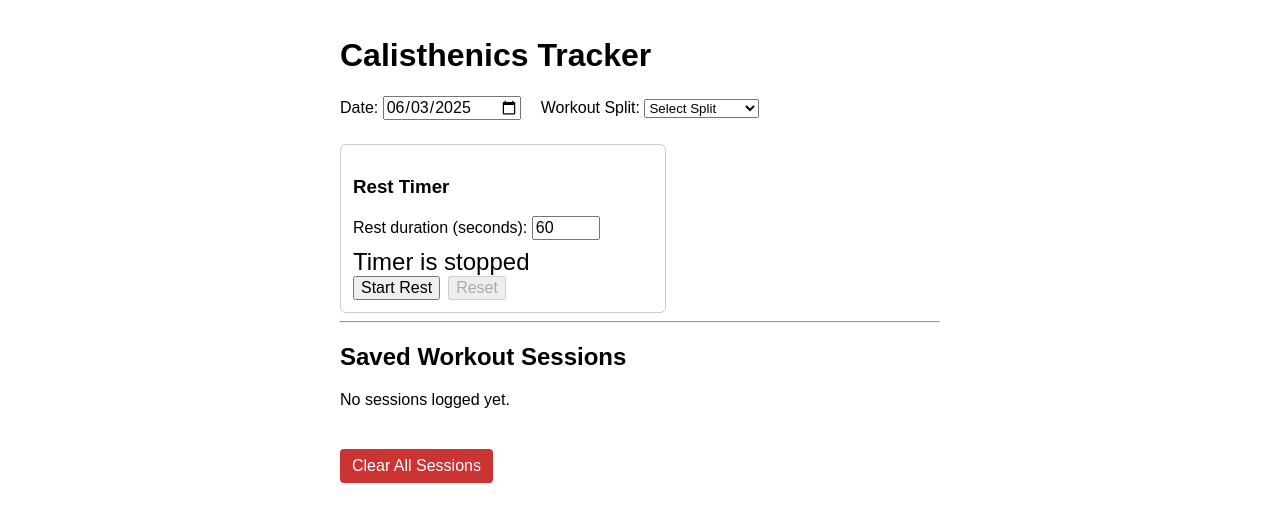
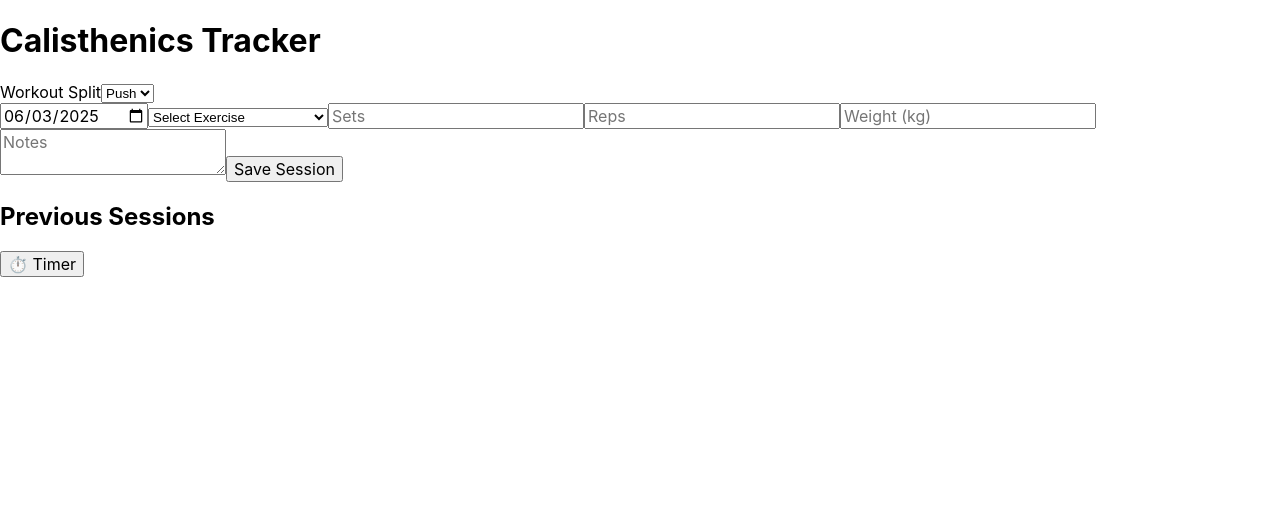
Before and after one commit to LouisBeast/take-3, a React (Create React App) app: page / in a window 1280 px wide. Shown: the top 522 px of the page. Built offline with nearby package versions, Linux system fonts and the light colour scheme.

Commit message:
Update App.js

```diff
--- a/src/App.js
+++ b/src/App.js
@@ -1,362 +1,230 @@
 import React, { useState, useEffect } from "react";
 
-const workoutSplits = {
-  Pull: {
-    "Pull-ups": "3 sets of 5–6 reps",
-    "Assisted Pull-ups": "3 sets of 8 reps (with band)",
-  },
-  Push: {
-    Dips: "4 sets of 8–10 reps",
-    "Weighted Dips": "3 sets of 6–7 reps (10kg)",
-  },
-  Legs: {
-    "Bodyweight Squats": "3 sets of 15 reps",
-    Lunges: "3 sets of 12 reps each leg",
-  },
-  "Skills & Mobility": {
-    "L-sit Hold": "3 sets of 10–20 seconds",
-    "Skin the Cat": "3 sets of 5 reps",
-  },
-};
+function App() {
+  const [sessions, setSessions] = useState(() => {
+    const stored = localStorage.getItem("workout_sessions");
+    return stored ? JSON.parse(stored) : [];
+  });
 
-export default function App() {
-  const [date, setDate] = useState(new Date().toISOString().substring(0, 10));
-  const [split, setSplit] = useState("");
-  const [inputs, setInputs] = useState({}); // { exerciseName: { sets, reps, weight, notes } }
-  const [sessions, setSessions] = useState([]);
+  const [split, setSplit] = useState("Push");
+  const [form, setForm] = useState({
+    date: new Date().toISOString().split("T")[0],
+    exercise: "",
+    sets: "",
+    reps: "",
+    weight: "",
+    notes: "",
+    band: ""
+  });
 
-  // Rest timer
-  const [restTime, setRestTime] = useState(60);
-  const [timerActive, setTimerActive] = useState(false);
-  const [secondsLeft, setSecondsLeft] = useState(restTime);
+  const [showTimer, setShowTimer] = useState(false);
+  const [timeLeft, setTimeLeft] = useState(60);
+  const [timerRunning, setTimerRunning] = useState(false);
 
-  // Load sessions from localStorage
   useEffect(() => {
-    const stored = localStorage.getItem("calisthenics_sessions");
-    if (stored) setSessions(JSON.parse(stored));
-  }, []);
-
-  // Save sessions to localStorage
-  useEffect(() => {
-    localStorage.setItem("calisthenics_sessions", JSON.stringify(sessions));
+    localStorage.setItem("workout_sessions", JSON.stringify(sessions));
   }, [sessions]);
 
-  // Rest timer effect
   useEffect(() => {
     let timer = null;
-    if (timerActive && secondsLeft > 0) {
-      timer = setTimeout(() => setSecondsLeft(secondsLeft - 1), 1000);
-    } else if (secondsLeft === 0 && timerActive) {
-      setTimerActive(false);
-      alert("Rest time is over! Ready for next set?");
+    if (timerRunning && timeLeft > 0) {
+      timer = setTimeout(() => setTimeLeft(timeLeft - 1), 1000);
+    } else if (timeLeft === 0) {
+      setTimerRunning(false);
     }
     return () => clearTimeout(timer);
-  }, [timerActive, secondsLeft]);
+  }, [timerRunning, timeLeft]);
 
-  // Handle input changes for exercises
-  function handleInputChange(exercise, field, value) {
-    setInputs((prev) => ({
-      ...prev,
-      [exercise]: {
-        ...prev[exercise],
-        [field]: value,
-      },
-    }));
-  }
+  const handleChange = (e) => {
+    const { name, value } = e.target;
+    setForm((prev) => ({ ...prev, [name]: value }));
+  };
 
-  // Save the session
-  function handleSaveSession() {
-    if (!date || !split) {
-      alert("Please select both date and workout split.");
-      return;
+  const handleSubmit = (e) => {
+    e.preventDefault();
+    setSessions([...sessions, { ...form }]);
+    setForm({ ...form, exercise: "", sets: "", reps: "", weight: "", notes: "", band: "" });
+  };
+
+  const toggleTimer = () => setShowTimer(!showTimer);
+  const startTimer = () => {
+    setTimerRunning(true);
+  };
+  const resetTimer = () => {
+    setTimeLeft(60);
+    setTimerRunning(false);
+  };
+
+  const recommendations = {
+    Push: {
+      "Weighted Dips": "4 sets of 6–8 reps",
+      "Pseudo Planche Push-ups": "3 sets of 8–12 reps",
+      "Pike Push-ups": "3 sets of 6–10 reps",
+      "Incline/Decline Push-ups": "3 sets of 10–15 reps",
+      "Triceps Band Pushdowns": "2–3 sets of 12–15 reps",
+      "Diamond Push-ups": "2–3 sets of 12–15 reps"
+    },
+    Pull: {
+      "Pull-ups": "3–4 sets of 5–6 reps",
+      "Assisted Pull-ups": "2 sets of 8–10 reps",
+      "Negative Pull-ups": "3 sets of 3–5 reps",
+      "Australian Rows": "4 sets of 10–12 reps",
+      "Ring Rows": "4 sets of 10–12 reps",
+      "Banded Curls": "3 sets of 12–15 reps",
+      "Towel Rows": "3 sets of 12–15 reps",
+      "Dead Hangs": "3 sets of 30 sec",
+      "Scapular Pull-ups": "3 sets of 30 sec"
+    },
+    Legs: {
+      "Bulgarian Split Squats": "4 sets of 8–10 reps per leg",
+      "Wall Sits": "3 sets of 30–60 sec",
+      "Step-ups": "3 sets of 30–60 sec",
+      "Glute Bridges": "3 sets of 10–15 reps",
+      "Hip Thrusts": "3 sets of 10–15 reps",
+      "Hanging Leg Raises": "3 sets of 10–12 reps",
+      "Plank Variations": "3 sets of 30–45 sec",
+      "Dragon Flag Progressions": "3 sets of 6–10 reps",
+      "Reverse Crunches": "3 sets of 6–10 reps"
     }
-    if (Object.keys(inputs).length === 0) {
-      alert("Please enter data for at least one exercise.");
-      return;
-    }
+  };
 
-    // Save session
-    setSessions((prev) => [
-      ...prev,
-      {
-        date,
-        split,
-        exercises: inputs,
-      },
-    ]);
-
-    // Reset inputs & split
-    setInputs({});
-    setSplit("");
-  }
-
-  // Clear all sessions
-  function clearAllSessions() {
-    if (window.confirm("Clear all workout sessions?")) {
-      setSessions([]);
-      localStorage.removeItem("calisthenics_sessions");
-    }
-  }
-
-  // Rest timer controls
-  function startRest() {
-    if (!timerActive) {
-      setSecondsLeft(restTime);
-      setTimerActive(true);
-    }
-  }
-  function resetRest() {
-    setTimerActive(false);
-    setSecondsLeft(restTime);
-  }
-  function handleRestTimeChange(e) {
-    const val = parseInt(e.target.value, 10);
-    if (!isNaN(val) && val > 0) {
-      setRestTime(val);
-      if (!timerActive) setSecondsLeft(val);
-    }
-  }
+  const splitExercises = Object.entries(recommendations[split]);
 
   return (
-    <div
-      style={{
-        maxWidth: 600,
-        margin: "auto",
-        padding: 16,
-        fontFamily: "sans-serif",
-      }}
-    >
-      <h1>Calisthenics Tracker</h1>
+    <div className="p-4 max-w-xl mx-auto relative">
+      <h1 className="text-2xl font-bold mb-4">Calisthenics Tracker</h1>
 
-      {/* Date & Split Selection */}
-      <div style={{ marginBottom: 24 }}>
-        <label>
-          Date:{" "}
-          <input
-            type="date"
-            value={date}
-            onChange={(e) => setDate(e.target.value)}
-            required
-          />
-        </label>
+      <label className="block mb-2">Workout Split</label>
+      <select
+        className="w-full p-2 border mb-4"
+        value={split}
+        onChange={(e) => setSplit(e.target.value)}
+      >
+        <option value="Push">Push</option>
+        <option value="Pull">Pull</option>
+        <option value="Legs">Legs</option>
+      </select>
 
-        <label style={{ marginLeft: 20 }}>
-          Workout Split:{" "}
+      <form onSubmit={handleSubmit} className="space-y-3 mb-6">
+        <input
+          type="date"
+          name="date"
+          value={form.date}
+          onChange={handleChange}
+          className="w-full p-2 border"
+        />
+        <select
+          name="exercise"
+          value={form.exercise}
+          onChange={handleChange}
+          className="w-full p-2 border"
+        >
+          <option value="">Select Exercise</option>
+          {splitExercises.map(([exercise]) => (
+            <option key={exercise} value={exercise}>
+              {exercise}
+            </option>
+          ))}
+        </select>
+
+        {form.exercise && recommendations[split][form.exercise] && (
+          <div className="text-sm text-gray-600">
+            Recommendation: {recommendations[split][form.exercise]}
+          </div>
+        )}
+
+        {form.exercise === "Assisted Pull-ups" && (
           <select
-            value={split}
-            onChange={(e) => {
-              setSplit(e.target.value);
-              setInputs({});
-            }}
-            required
+            name="band"
+            value={form.band}
+            onChange={handleChange}
+            className="w-full p-2 border"
           >
-            <option value="">Select Split</option>
-            {Object.keys(workoutSplits).map((s) => (
-              <option key={s} value={s}>
-                {s}
-              </option>
-            ))}
+            <option value="">Select Band</option>
+            <option value="Red">Red</option>
+            <option value="Purple">Purple</option>
+            <option value="Grey">Grey</option>
           </select>
-        </label>
-      </div>
+        )}
 
-      {/* Exercises for chosen split */}
-      {split && (
-        <>
-          <h2>{split} Exercises</h2>
-          <form
-            onSubmit={(e) => {
-              e.preventDefault();
-              handleSaveSession();
-            }}
-          >
-            {Object.entries(workoutSplits[split]).map(
-              ([exercise, recommendation]) => {
-                const current = inputs[exercise] || {
-                  sets: "",
-                  reps: "",
-                  weight: "",
-                  notes: "",
-                };
-                return (
-                  <div
-                    key={exercise}
-                    style={{
-                      border: "1px solid #ddd",
-                      padding: 12,
-                      marginBottom: 12,
-                      borderRadius: 6,
-                    }}
-                  >
-                    <strong>{exercise}</strong>
-                    <div
-                      style={{
-                        fontStyle: "italic",
-                        color: "#555",
-                        marginBottom: 8,
-                      }}
-                    >
-                      Recommendation: {recommendation}
-                    </div>
-                    <label>
-                      Sets:{" "}
-                      <input
-                        type="number"
-                        min="1"
-                        required
-                        value={current.sets}
-                        onChange={(e) =>
-                          handleInputChange(exercise, "sets", e.target.value)
-                        }
-                        style={{ width: 60, marginRight: 12 }}
-                      />
-                    </label>
-                    <label>
-                      Reps:{" "}
-                      <input
-                        type="number"
-                        min="1"
-                        required
-                        value={current.reps}
-                        onChange={(e) =>
-                          handleInputChange(exercise, "reps", e.target.value)
-                        }
-                        style={{ width: 60, marginRight: 12 }}
-                      />
-                    </label>
-                    <label>
-                      Weight (kg):{" "}
-                      <input
-                        type="number"
-                        min="0"
-                        value={current.weight}
-                        onChange={(e) =>
-                          handleInputChange(exercise, "weight", e.target.value)
-                        }
-                        placeholder="Optional"
-                        style={{ width: 80, marginRight: 12 }}
-                      />
-                    </label>
-                    <label>
-                      Notes:{" "}
-                      <input
-                        type="text"
-                        value={current.notes}
-                        onChange={(e) =>
-                          handleInputChange(exercise, "notes", e.target.value)
-                        }
-                        placeholder="Optional"
-                        style={{ width: "60%" }}
-                      />
-                    </label>
-                  </div>
-                );
-              }
-            )}
+        <input
+          type="text"
+          name="sets"
+          placeholder="Sets"
+          value={form.sets}
+          onChange={handleChange}
+          className="w-full p-2 border"
+        />
+        <input
+          type="text"
+          name="reps"
+          placeholder="Reps"
+          value={form.reps}
+          onChange={handleChange}
+          className="w-full p-2 border"
+        />
+        <input
+          type="text"
+          name="weight"
+          placeholder="Weight (kg)"
+          value={form.weight}
+          onChange={handleChange}
+          className="w-full p-2 border"
+        />
+        <textarea
+          name="notes"
+          placeholder="Notes"
+          value={form.notes}
+          onChange={handleChange}
+          className="w-full p-2 border"
+        ></textarea>
+        <button type="submit" className="bg-blue-500 text-white px-4 py-2 rounded">
+          Save Session
+        </button>
+      </form>
 
-            <button
-              type="submit"
-              style={{
-                padding: "8px 20px",
-                fontSize: "1rem",
-                cursor: "pointer",
-                marginBottom: 24,
-              }}
-            >
-              Save Workout Session
-            </button>
-          </form>
-        </>
-      )}
-
-      {/* Rest Timer Section */}
-      <div
-        style={{
-          marginTop: 20,
-          padding: 12,
-          border: "1px solid #ccc",
-          borderRadius: 6,
-          maxWidth: 300,
-        }}
-      >
-        <h3>Rest Timer</h3>
-        <label>
-          Rest duration (seconds):{" "}
-          <input
-            type="number"
-            value={restTime}
-            onChange={handleRestTimeChange}
-            min="10"
-            max="300"
-            style={{ width: 60 }}
-            disabled={timerActive}
-          />
-        </label>
-        <div style={{ marginTop: 8, fontSize: "1.5rem" }}>
-          {timerActive ? (
-            <span>Time left: {secondsLeft}s</span>
-          ) : (
-            <span>Timer is stopped</span>
-          )}
-        </div>
-        <button
-          onClick={startRest}
-          disabled={timerActive}
-          style={{ marginRight: 8 }}
-        >
-          Start Rest
-        </button>
-        <button onClick={resetRest} disabled={!timerActive}>
-          Reset
-        </button>
-      </div>
-
-      <hr />
-
-      {/* Display saved sessions */}
-      <h2>Saved Workout Sessions</h2>
-      {sessions.length === 0 && <p>No sessions logged yet.</p>}
-      <ul style={{ listStyle: "none", paddingLeft: 0 }}>
-        {sessions.map((session, i) => (
-          <li
-            key={i}
-            style={{
-              border: "1px solid #ddd",
-              borderRadius: 4,
-              padding: 8,
-              marginBottom: 8,
-            }}
-          >
-            <strong>{session.date}</strong> — <em>{session.split}</em>
-            <ul style={{ marginTop: 4 }}>
-              {Object.entries(session.exercises).map(
-                ([ex, { sets, reps, weight, notes }], idx) => (
-                  <li key={idx}>
-                    {ex}: {sets} sets × {reps} reps
-                    {weight && ` @ ${weight}kg`}
-                    {notes && ` (${notes})`}
-                  </li>
-                )
-              )}
-            </ul>
+      <h2 className="text-xl font-semibold mb-2">Previous Sessions</h2>
+      <ul className="space-y-2 mb-20">
+        {sessions.map((s, idx) => (
+          <li key={idx} className="border p-2 rounded">
+            <strong>{s.date}</strong> – {s.exercise} ({s.sets} sets of {s.reps} reps
+            {s.weight && ` @ ${s.weight}kg`})
+            {s.band && <div className="text-sm text-gray-500">Band: {s.band}</div>}
+            <div className="text-sm text-gray-600">{s.notes}</div>
           </li>
         ))}
       </ul>
 
-      <button
-        onClick={clearAllSessions}
-        style={{
-          marginTop: 24,
-          backgroundColor: "#c33",
-          color: "#fff",
-          border: "none",
-          padding: "8px 12px",
-          cursor: "pointer",
-          borderRadius: 4,
-        }}
-      >
-        Clear All Sessions
-      </button>
+      {/* Floating Timer */}
+      <div className="fixed bottom-4 right-4">
+        <button
+          onClick={toggleTimer}
+          className="bg-gray-800 text-white px-3 py-2 rounded-full shadow"
+        >
+          ⏱️ Timer
+        </button>
+        {showTimer && (
+          <div className="mt-2 bg-white p-4 border rounded shadow-lg text-center w-40">
+            <div className="text-xl font-bold">{timeLeft}s</div>
+            <div className="space-x-2 mt-2">
+              <button
+                onClick={startTimer}
+                className="bg-green-500 text-white px-2 py-1 rounded"
+              >
+                Start
+              </button>
+              <button
+                onClick={resetTimer}
+                className="bg-red-500 text-white px-2 py-1 rounded"
+              >
+                Reset
+              </button>
+            </div>
+          </div>
+        )}
+      </div>
     </div>
   );
 }
+
+export default App;
```
